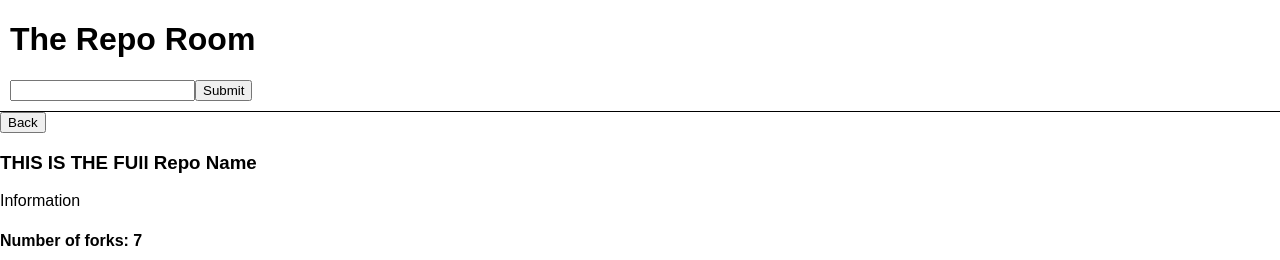
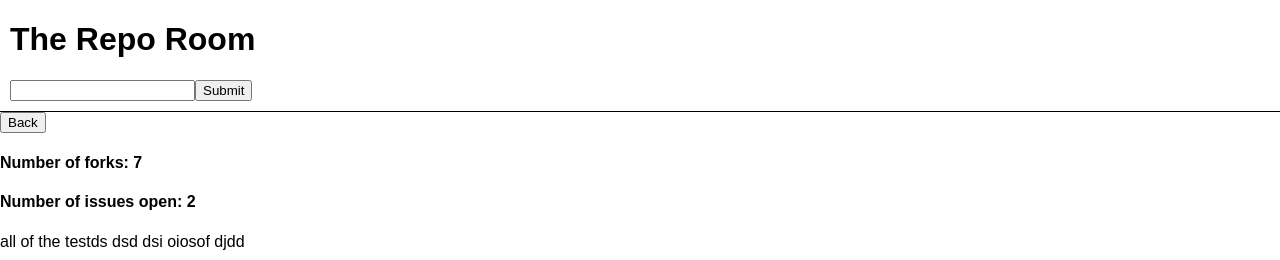
Before and after one commit to ffraniel/githubFetch, a React (Create React App) app: page /repo/1 in a window 1280 px wide. Shown: the top 260 px of the page. Built offline with nearby package versions, Linux system fonts and the light colour scheme.

Commit message:
passed real data to RepoFull and updated test

```diff
--- a/src/RepoFull/RepoFull.js
+++ b/src/RepoFull/RepoFull.js
@@ -4,14 +4,16 @@ import Profile from './Profile';
 
 class RepoFull extends Component {
     render() {
+        let repoName = this.props.match.params.name;
+        let repoOwner = this.props.match.params.owner;
         return (
             <div className="repoFull">
                 <button className="backButton">Back</button>
-                <h3 className="repo-full-name" >THIS IS THE FUll Repo Name</h3>
-                <p className="repo-full-author">Information</p>
+                <h3 className="repo-full-name" >{repoName}</h3>
+                <p className="repo-full-author">{repoOwner}</p>
                 <div className="repo-info">
-                    <h4>Number of forks: 7</h4>
-                    <h4>Number of issues open: 2</h4>
+                    <h4 className="repo-forks">Number of forks: 7</h4>
+                    <h4 className="repo-issues">Number of issues open: 2</h4>
                 </div>
                 <p className="repo-full-readme" >all of the testds dsd dsi oiosof djdd</p>
                 <Profile />
```
Also changed, not shown: 1 other file (tests, documents, lock files or other folders).
